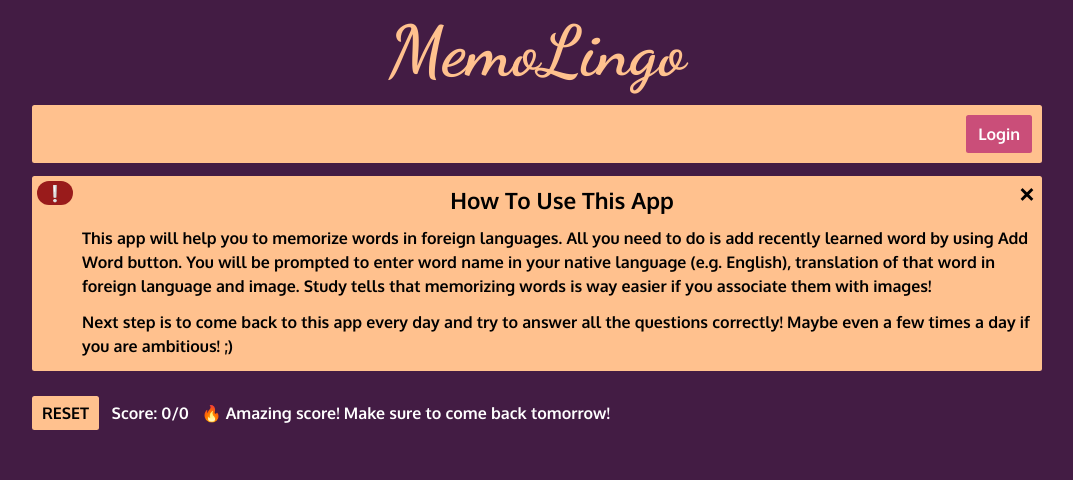
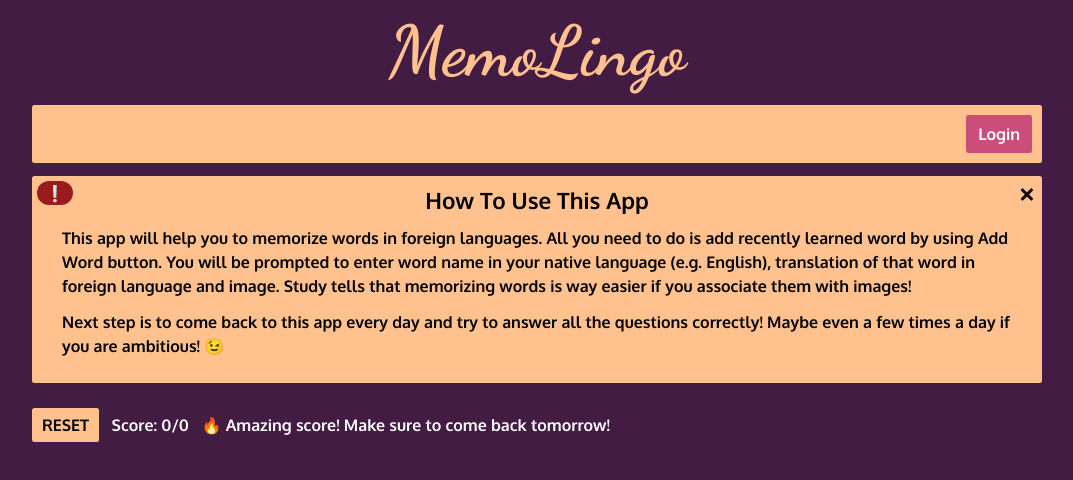
Before and after one commit to miljan-code/memo-lingo, a React (Vite) app: page / in a window 1280 px wide. Shown: the top 480 px of the page, without its empty margins (103-1176 px from the left). Built offline with nearby package versions, Linux system fonts and the light colour scheme; no server answers; the database is empty.

Commit message:
small fixes

```diff
--- a/src/components/How.tsx
+++ b/src/components/How.tsx
@@ -2,7 +2,7 @@ import { HowProps } from "../models/interface";
 
 const How: React.FC<HowProps> = ({ showHowTo }) => {
   return (
-    <div className="mt-5 relative bg-secondary rounded text-left pl-20 pt-5 pb-5">
+    <div className="mt-5 relative bg-secondary rounded text-left pl-[3rem] pt-5 pb-5">
       <p className="absolute top-2 left-2 bg-red-800 rounded-full px-[8px]">
         &#10069;
       </p>
@@ -12,20 +12,22 @@ const How: React.FC<HowProps> = ({ showHowTo }) => {
       >
         &times;
       </p>
+      <div className="pr-[3rem] mb-5">
         <h3 className="text-center text-4xl mb-5">How To Use This App</h3>
         <p className="mb-5">
           This app will help you to memorize words in foreign languages. All you
           need to do is add recently learned word by using Add Word button. You
           will be prompted to enter word name in your native language (e.g.
-        English), translation of that word in foreign language and image. Study
-        tells that memorizing words is way easier if you associate them with
-        images!
+          English), translation of that word in foreign language and image.
+          Study tells that memorizing words is way easier if you associate them
+          with images!
         </p>
         <p>
           Next step is to come back to this app every day and try to answer all
           the questions correctly! Maybe even a few times a day if you are
-        ambitious! ;)
+          ambitious! 😉
         </p>
+      </div>
     </div>
   );
 };
--- a/src/components/Modal.tsx
+++ b/src/components/Modal.tsx
@@ -1,15 +1,18 @@
-import React, { useEffect } from 'react';
-import { ModalProps } from '../models/interface';
+import React, { useEffect } from "react";
+import { ModalProps } from "../models/interface";
 
 const Modal: React.FC<ModalProps> = ({ closeModalFn, children }) => {
   useEffect(() => {
-    const closeModal = (e: KeyboardEvent) => {
-      if (e.code === 'Escape') {
+    const closeModal: any = (e: KeyboardEvent) => {
+      if (e.code === "Escape") {
         closeModalFn(false);
       }
     };
-    window.addEventListener('keydown', closeModal);
-    return () => window.removeEventListener('keydown', closeModal);
+
+    window.addEventListener("keydown", closeModal);
+    window.scrollTo(0, 0);
+
+    return () => window.removeEventListener("keydown", closeModal);
   }, []);
 
   return (
```
Also changed, not shown: 1 other file (tests, documents, lock files or other folders). Lines whose indentation alone changed are shown as unchanged.
